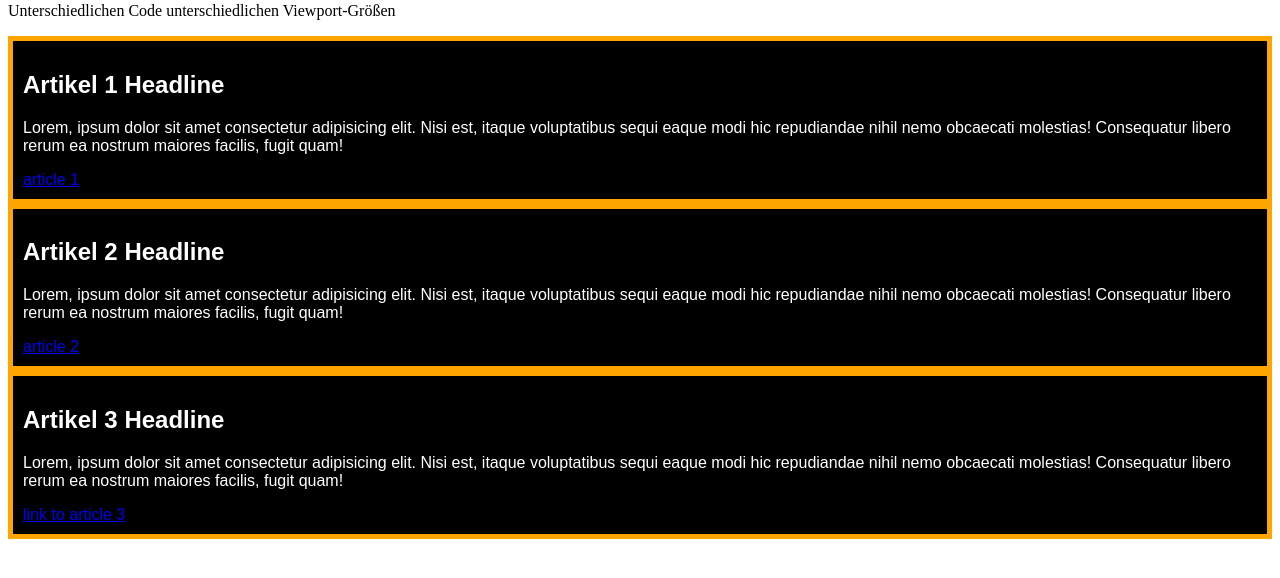
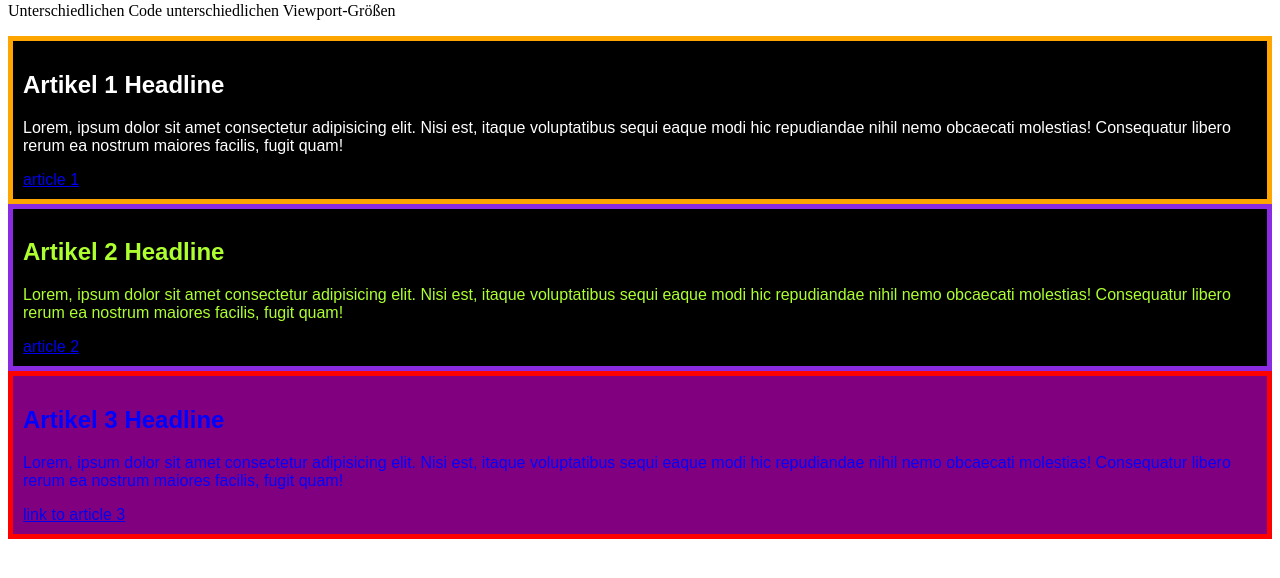
Before and after one commit to rpsteinbrueck/jwe23, a PHP site: page /001_css_basics/media-queries.html in a window 1280 px wide. Shown: the part 181-759 px from the top of the page. Run offline with PHP 8.4, Linux system fonts and the light colour scheme.

Commit message:
some changes

```diff
--- a/001_css_basics/media-queries.css
+++ b/001_css_basics/media-queries.css
@@ -2,6 +2,20 @@ article {
     background-color: cadetblue;
     font-family: Arial, Helvetica, sans-serif;
     padding: 10px;
+}
+
+.article_2 {
+    background-color: beige;
+    border-color: blueviolet;
+    padding: 10px;
+    color: greenyellow;
+}
+
+#article_id_3 {
+    background-color: seagreen;
+    border-color: black;
+    padding: 10px;
+    color: red;
 }
 
 @media (min-width: 400px) {
@@ -11,4 +25,16 @@ article {
         color: white;
         background-color: black;
     }
+    .article_2 {
+        background-color: black;
+        border-color: blueviolet;
+        padding: 10px;
+        color: greenyellow;
+    }
+    #article_id_3 {
+        background-color: purple;
+        border-color: red;
+        padding: 10px;
+        color: blue;
+    }
 }
--- a/001_css_basics/media-queries.html
+++ b/001_css_basics/media-queries.html
@@ -40,7 +40,7 @@
                         </main>
                         <footer><a href="#">article 1</a></footer>
                     </article>
-                    <article>
+                    <article class="article_2">
                         <header><h2>Artikel 2 Headline</h2></header>
                         <main>
                             <p>
@@ -53,7 +53,7 @@
                         </main>
                         <footer><a href="#">article 2</a></footer>
                     </article>
-                    <article>
+                    <article id="article_id_3">
                         <header><h2>Artikel 3 Headline</h2></header>
                         <main>
                             <p>
```
